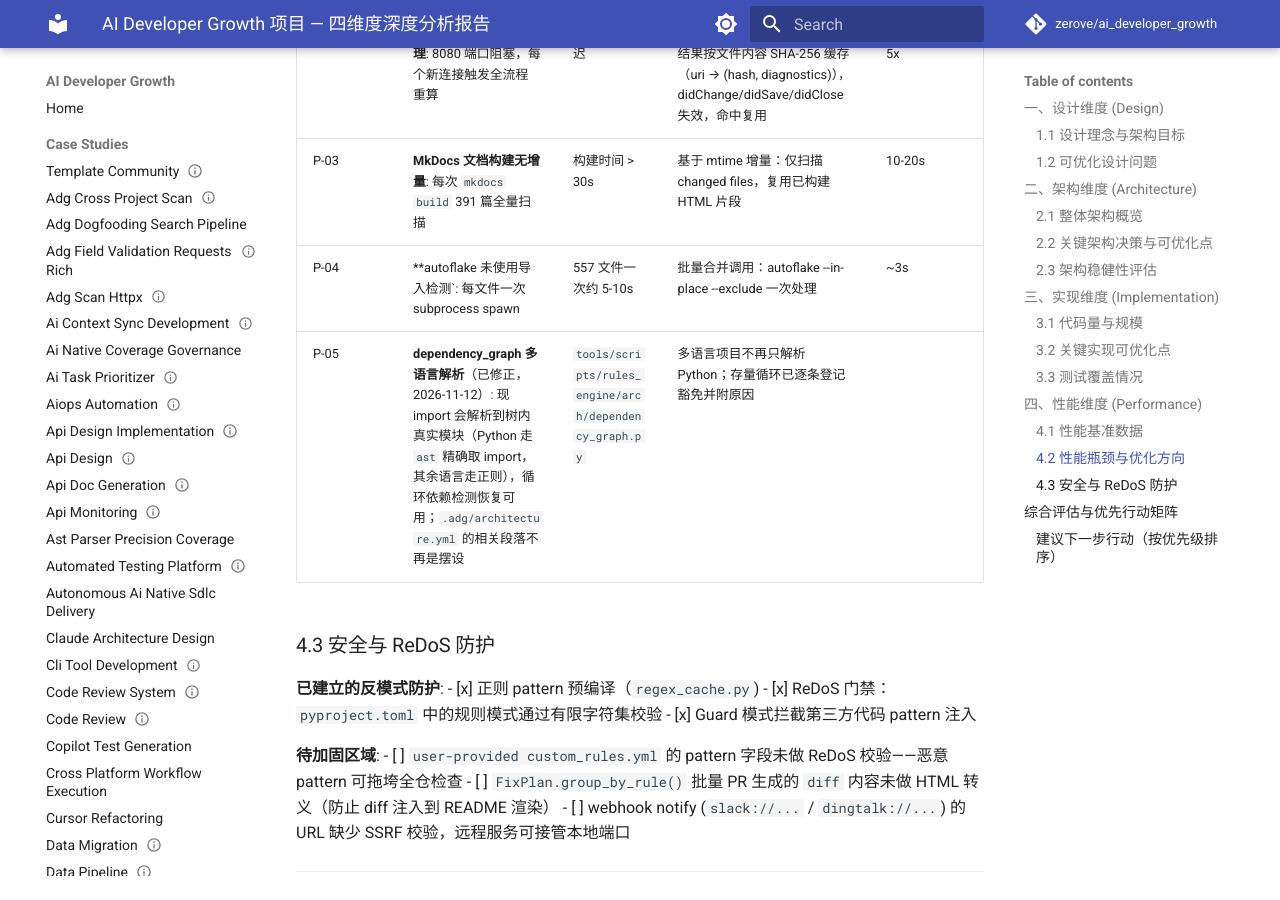
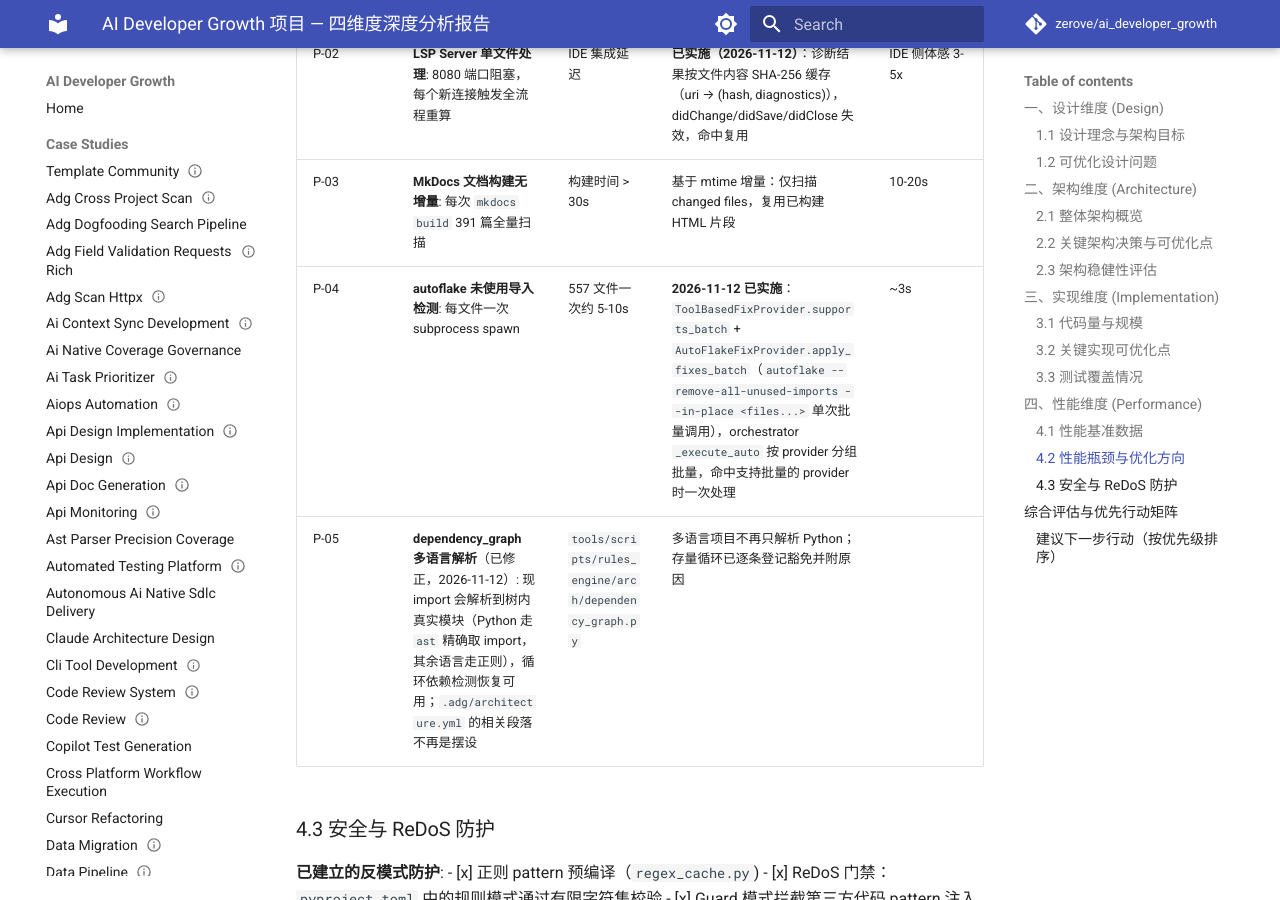
Before and after one commit to zerove/ai_developer_growth, an MkDocs documentation site: the page built from docs/analysis/四维度深度分析.md, in a window 1280 px wide and 900 px high, scrolled down 7021 px. Built offline with MkDocs 1.6.1 and Material for MkDocs 9.7.7, drawn with Linux system fonts in a browser that asks for light colours; comment, search, counter and statistics services are not loaded.

Commit message:
docs(analysis): 更新 P-04 项实施状态

```diff
--- a/docs/analysis/四维度深度分析.md
+++ b/docs/analysis/四维度深度分析.md
@@ -139,7 +139,7 @@
 | P-01 | **全仓默认串行检查**: `jobs=1` 是 argparse 默认值，557 文件串行跑规则引擎会很慢 | 每次 `adg check .` > 5s | 对于规则引擎纯 CPU 任务，检测到 `len(files) > 4 && jobs == 1` 时自动提升 workers 到 min(cpu_count, 4) | 2-3x 速度提升；**2026-11-09 已实施**：`cmd_check._resolve_jobs`（显式 `--jobs` > `[tool.adg].jobs` > 4），JSON `meta.jobs` 与实际执行一致 |
 | P-02 | **LSP Server 单文件处理**: 8080 端口阻塞，每个新连接触发全流程重算 | IDE 集成延迟 | **已实施（2026-11-12）**：诊断结果按文件内容 SHA-256 缓存（uri → (hash, diagnostics)），didChange/didSave/didClose 失效，命中复用 | IDE 侧体感 3-5x |
 | P-03 | **MkDocs 文档构建无增量**: 每次 `mkdocs build` 391 篇全量扫描 | 构建时间 > 30s | 基于 mtime 增量：仅扫描 changed files，复用已构建 HTML 片段 | 10-20s |
-| P-04 | **autoflake 未使用导入检测`: 每文件一次 subprocess spawn | 557 文件一次约 5-10s | 批量合并调用：autoflake --in-place --exclude <pathes> 一次处理 | ~3s |
+| P-04 | **autoflake 未使用导入检测**: 每文件一次 subprocess spawn | 557 文件一次约 5-10s | **2026-11-12 已实施**：`ToolBasedFixProvider.supports_batch` + `AutoFlakeFixProvider.apply_fixes_batch`（`autoflake --remove-all-unused-imports --in-place <files...>` 单次批量调用），orchestrator `_execute_auto` 按 provider 分组批量，命中支持批量的 provider 时一次处理 | ~3s |
 | P-05 | **dependency_graph 多语言解析**（已修正，2026-11-12）: 现 import 会解析到树内真实模块（Python 走 `ast` 精确取 import，其余语言走正则），循环依赖检测恢复可用；`.adg/architecture.yml` 的相关段落不再是摆设 | `tools/scripts/rules_engine/arch/dependency_graph.py` | 多语言项目不再只解析 Python；存量循环已逐条登记豁免并附原因 |
 
 ### 4.3 安全与 ReDoS 防护
```
